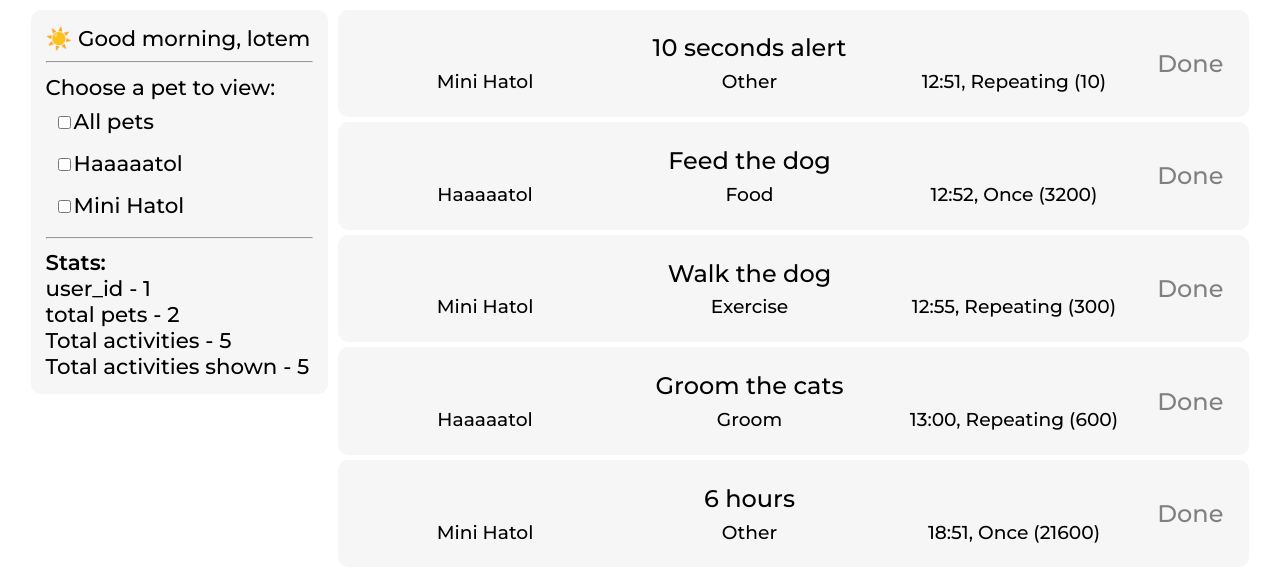
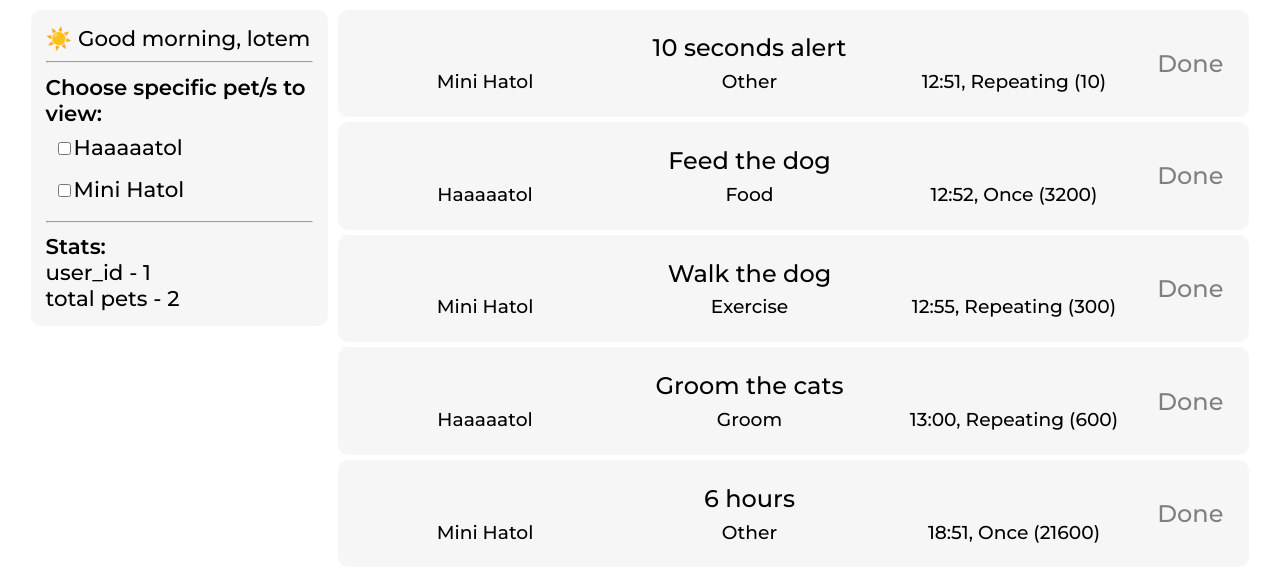
Before and after one commit to l0t3m/WelTail, a Flask app: page /feed/1 in a window 1280 px wide. Shown: the part 50-632 px from the top of the page. Run offline with Flask 3, Linux system fonts and the light colour scheme; the visitor is signed in with stand-in values (Sample User, id 1); data comes from the database, SQL or seed files in the repository.

Commit message:
Improved feed

```diff
--- a/static/javascript/feed.js
+++ b/static/javascript/feed.js
@@ -39,18 +39,7 @@ function ShowPage(props) {
         }
 
         if (checkedArr.length == 0) {
-            activities.map((activity) => newAct.push(activity));
-        }
-
-        if (checkedArr.includes("0")) {
-            for (let i = 0; i < checkBoxInput.length; i++) {
-                if (checkBoxInput[i].checked == true) {
-                    checkBoxInput[i].checked = false;
-                }
-            }
-            checkBoxInput[0].checked = true;
-
-            activities.map((activity) => newAct.push(activity));
+            activities.map((activity) => newAct.push(activity))
         } else {
             activities.map((activity) => checkedArr.includes(String(activity.pet_id)) ? newAct.push(activity) : null);
         }
@@ -70,39 +59,24 @@ function ShowPage(props) {
 
                     <hr/>
 
-                    <div>
-                        <div>Choose a pet to view:</div>
+                    <div  className="sideHeader">Choose specific pet/s to view:</div>
 
+                    {myPets.map((pet) =>
                         <div className="petCheckbox">
                             <div>
-                                <input type="checkbox" id="checkBoxInput" value={0} onClick={() => updateFilter()}/>
-                                <span class="checkmark"></span>
+                                <input type="checkbox" id="checkBoxInput" value={pet.pet_id} onClick={() => updateFilter()}/>
                             </div>
-                            <div>All pets</div>
+                            <div>{pet.name}</div>
                         </div>
-
-                        {myPets.map((pet) =>
-                            <div className="petCheckbox">
-                                <div>
-                                    <input type="checkbox" id="checkBoxInput" value={pet.pet_id} onClick={() => updateFilter()}/>
-                                    <span class="checkmark"></span>
-                                </div>
-                                <div>{pet.name}</div>
-                            </div>
-                        )}
-                    </div>
+                    )}
 
                     <hr/>
 
-                    <div className="statsHeader">Stats:</div>
+                    <div className="sideHeader">Stats:</div>
                     <div>user_id - {myUser.user_id} </div>
                     <div>total pets - {myPets.length}</div>
-                    <div>Total activities - {activities.length} </div>
-                    <div>Total activities shown - {activitiesFiltered.length} </div>
                 </div>
             </div>
-
-
 
             <div className="activities">
                 {activitiesFiltered.map((activity) =>
--- a/static/style/feed.css
+++ b/static/style/feed.css
@@ -16,7 +16,7 @@
     font-size: 16pt;
 }
 
-.statsHeader {
+.sideHeader {
     font-weight: 600;
 }
 
```
Also changed, not shown: app.py (line endings or trailing spaces).
